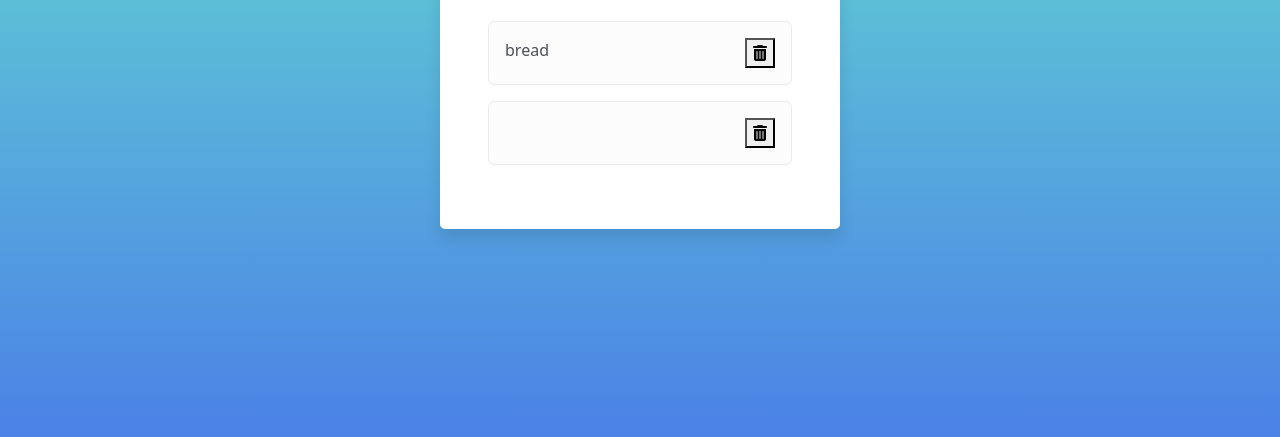
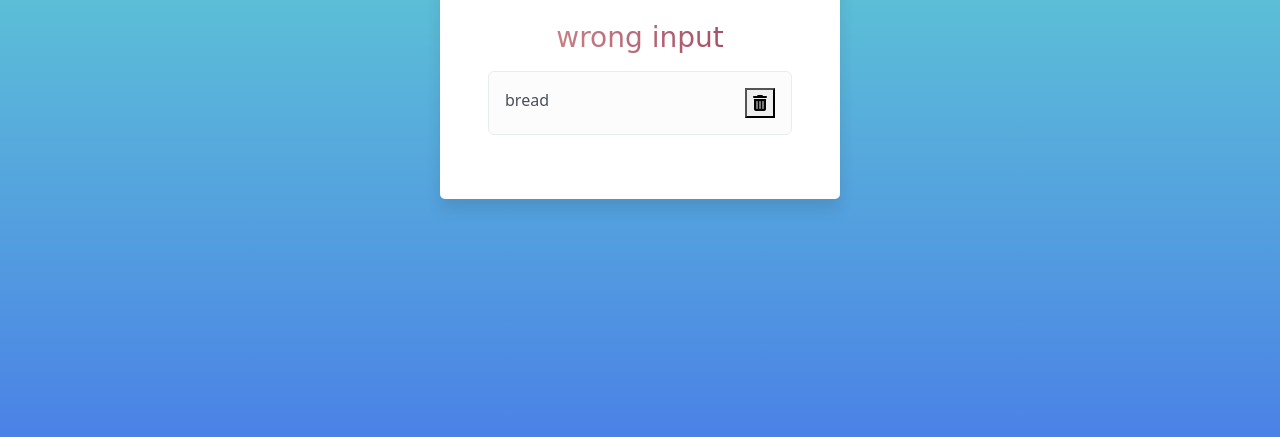
Before and after one commit to AndreaCollura/vue-todolist, a plain HTML site: page index.html in a window 1280 px wide. Both pictures are taken after a click on the button 758 px from the left and 293 px from the top of the page. Shown: the part 315-752 px from the top of the page. Drawn offline with nearby package versions, Linux system fonts and the light colour scheme.

Commit message:
add wrong input control + no empty card crontrol

```diff
--- a/index.html
+++ b/index.html
@@ -21,7 +21,8 @@
                     <input  placeholder="what you need do add?" class="form-control" type="text" name="text" id="" v-model="newListEle" @keyup.enter="addProduct">
                     <button class="btn btn-success" @click="addProduct"><i class="fa-solid fa-cart-plus"></i></button>
                 </div>
-                <ul class="list-group" v-if="shoppingCart.length > 0">
+                <h3 class="mb-3" v-if="error">wrong input</h3>
+                <ul class="list-group" v-if="shoppingCart.length > 0 ">
                     <li  class=" d-flex justify-content-between" v-for="(product, index) in shoppingCart " @click="confirmProduct(index)" :class="product.done ? 'alert alert-success': 'alert alert-light'">
                         <span>{{product.text}}</span>
                         <button @click.stop="deleteProduct(index)"><i class="fa-solid fa-trash-can"></i></button>
--- a/js/script.js
+++ b/js/script.js
@@ -28,12 +28,21 @@ createApp({
 
 
             ],
-            newListEle:''
-
+            newListEle:'',
+            error: false
         }
     },
     methods:{
         addProduct(){
+
+
+
+            if(this.newListEle === ''){
+                this.error= true
+
+                console.log('elem non valido');
+                return
+            }
 
             const newProduct = {
                 text: this.newListEle,
@@ -41,7 +50,7 @@ createApp({
             }
             if (this.product != '') this.shoppingCart.push(newProduct)
 
-
+            this.error = false
             this.newListEle = ''
 
         },
```
